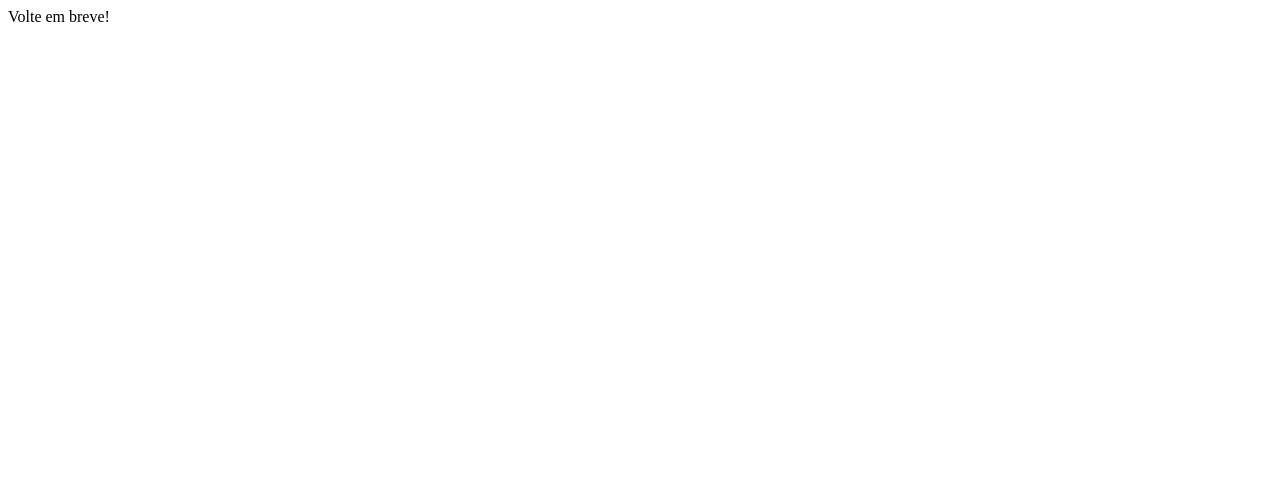
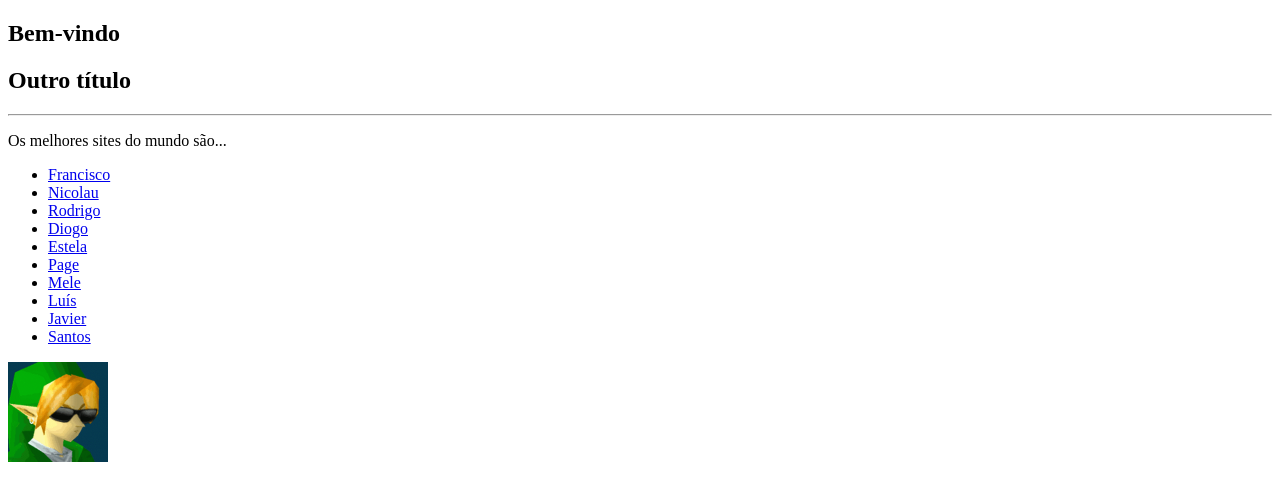
Before and after one commit to abreulima/olaeusouopedro.pt, a plain HTML site: page index.html in a window 1280 px wide. Drawn offline with Linux system fonts and the light colour scheme.

Commit message:
Add files via upload

```diff
--- a/index.html
+++ b/index.html
@@ -1,9 +1,28 @@
-<!doctype HTML>
+<!doctype html>
 <html>
-  <head>
-    <title>Em construção...</title>
-  </head>
-  <body>
-    Volte em breve!
-  </body>
+
+<head>
+    <title>Olá, bem-vindo!</title>
+</head>
+
+<body>
+    <h2>Bem-vindo</h2>
+    <h2>Outro título</h2>
+    <hr>
+    <p>Os melhores sites do mundo são...</p>
+    <ul>
+        <li><a href="/franisco">Francisco</a></li>
+        <li><a href="/Nicolau">Nicolau</a></li>
+        <li><a href="/rodrigo">Rodrigo</a></li>
+        <li><a href="/diogo">Diogo</a></li>
+        <li><a href="/estela">Estela</a></li>
+        <li><a href="/page">Page</a></li>
+        <li><a href="/Mele">Mele</a></li>
+        <li><a href="/luis">Luís</a></li>
+        <li><a href="/Javier">Javier</a></li>
+        <li><a href="/Santos">Santos</a></li>
+    </ul>
+    <img src="images/link.gif" width="100">
+</body>
+
 </html>
```
Also changed, not shown: images/link.gif (added).
